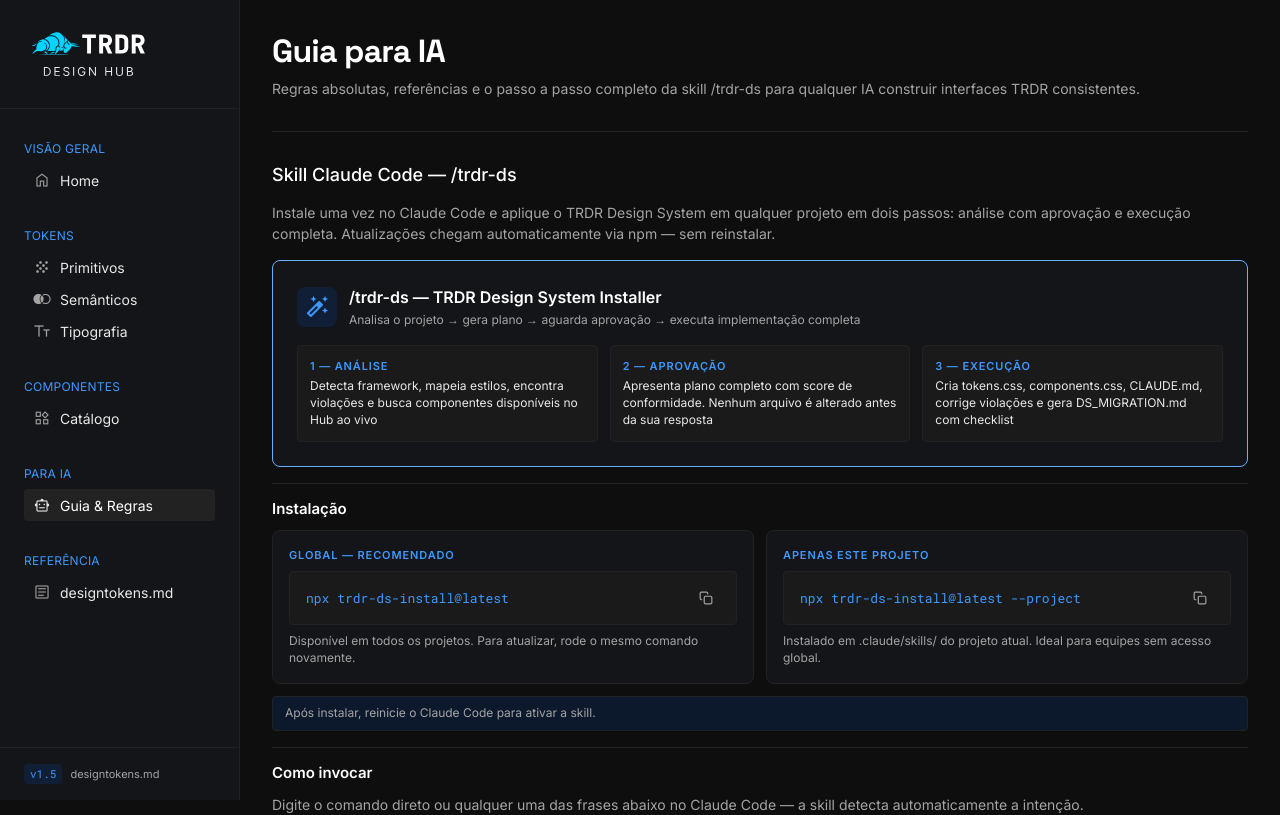
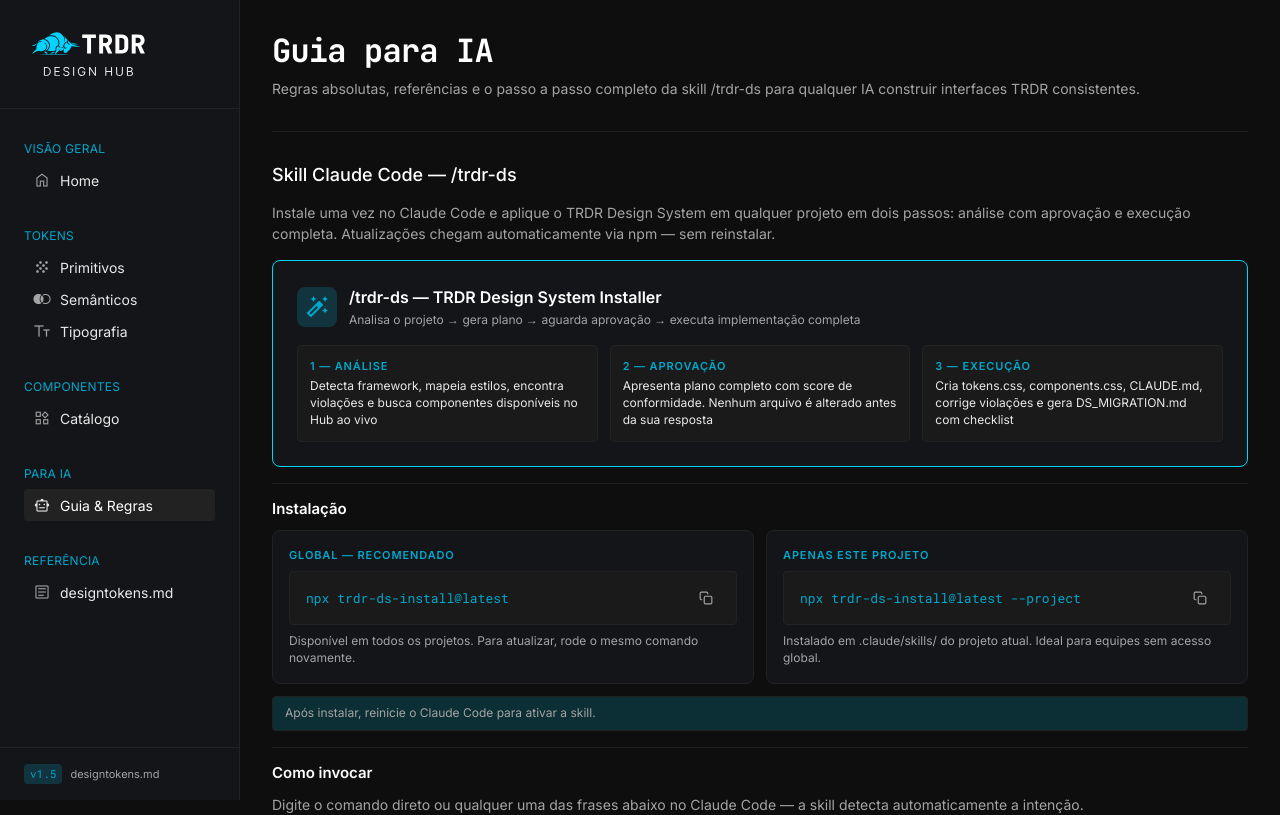
Before and after one commit to mrofernandes/trdr-design-hub, a Next.js app: page /para-ia in a window 1280 px wide. Shown: the top 815 px of the page. Built offline with nearby package versions, Linux system fonts and the light colour scheme.

Commit message:
update: brand cyan (JetBrains Mono + cyan #00D4FF), tokens Figma sync 2026-05-06

```diff
--- a/src/app/layout.tsx
+++ b/src/app/layout.tsx
@@ -1,5 +1,5 @@
 import type { Metadata } from 'next'
-import { Inter, Space_Grotesk, Roboto_Mono } from 'next/font/google'
+import { Inter, JetBrains_Mono, Roboto_Mono } from 'next/font/google'
 import AppShell from '@/components/layout/AppShell'
 import '@/styles/globals.css'
 import '@/styles/components.css'
@@ -10,9 +10,9 @@ const inter = Inter({
   display: 'swap',
 })
 
-const spaceGrotesk = Space_Grotesk({
+const jetbrainsMono = JetBrains_Mono({
   subsets: ['latin'],
-  variable: '--font-space-grotesk',
+  variable: '--font-jetbrains-mono',
   display: 'swap',
 })
 
@@ -29,7 +29,7 @@ export const metadata: Metadata = {
 
 export default function RootLayout({ children }: { children: React.ReactNode }) {
   return (
-    <html lang="pt-BR" data-theme="dark" className={`${inter.variable} ${spaceGrotesk.variable} ${robotoMono.variable}`}>
+    <html lang="pt-BR" data-theme="dark" className={`${inter.variable} ${jetbrainsMono.variable} ${robotoMono.variable}`}>
       <head>
         <link
           rel="stylesheet"
--- a/src/styles/tokens.css
+++ b/src/styles/tokens.css
@@ -1,6 +1,6 @@
 /* ==========================================================================
    TRDR Design System — CSS Variables
-   Fonte: design.md v1.4 | Gerado em: 2026-04-07
+   Fonte: Figma Variables | Atualizado: 2026-05-06
    ========================================================================== */
 
 :root {
@@ -10,20 +10,20 @@
      Nunca use diretamente na UI. Use tokens semânticos.
      ========================================================================= */
 
-  /* Azul */
-  --color-blue-50: #F0F7FF;
-  --color-blue-100: #E0EEFF;
-  --color-blue-200: #C1DDFF;
-  --color-blue-300: #A2CDFF;
-  --color-blue-400: #84BFFF;
-  --color-blue-500: #65B0FF;
-  --color-blue-600: #3D99FF;
-  --color-blue-700: #1E82FF;
-  --color-blue-800: #0066FF;
-  --color-blue-900: #0052CC;
-  --color-blue-alpha-08: #0052CC14;
-  --color-blue-alpha-16: #0052CC29;
-  --color-blue-alpha-32: #0052CC52;
+  /* Brand Cyan (renomeado de Azul — escala brand principal) */
+  --color-blue-50: #E6FEFF;
+  --color-blue-100: #CCFDFF;
+  --color-blue-200: #99F9FF;
+  --color-blue-300: #5CF3FF;
+  --color-blue-400: #29ECFF;
+  --color-blue-500: #00D4FF;
+  --color-blue-600: #00A8CC;
+  --color-blue-700: #007D99;
+  --color-blue-800: #005266;
+  --color-blue-900: #002933;
+  --color-blue-alpha-08: #00D4FF14;
+  --color-blue-alpha-16: #00D4FF29;
+  --color-blue-alpha-32: #00D4FF52;
 
   /* Neutro */
   --color-neutral-0: #FFFFFF;
@@ -109,19 +109,19 @@
   --color-orange-alpha-32: #FF640052;
 
   /* Roxo */
-  --color-purple-50: #F5F0FF;
-  --color-purple-100: #E0CCFF;
-  --color-purple-200: #C199FF;
-  --color-purple-300: #A266FF;
-  --color-purple-400: #8333FF;
-  --color-purple-500: #7C4DFF;
-  --color-purple-600: #6200EA;
-  --color-purple-700: #5000CC;
-  --color-purple-800: #3C0099;
-  --color-purple-900: #280066;
-  --color-purple-alpha-08: #7C4DFF14;
-  --color-purple-alpha-16: #7C4DFF29;
-  --color-purple-alpha-32: #7C4DFF52;
+  --color-purple-50: #F1EFF5;
+  --color-purple-100: #D6D3E5;
+  --color-purple-200: #BBB4D6;
+  --color-purple-300: #9E94C9;
+  --color-purple-400: #8072BE;
+  --color-purple-500: #6350B3;
+  --color-purple-600: #50418E;
+  --color-purple-700: #3E3467;
+  --color-purple-800: #2A2542;
+  --color-purple-900: #161320;
+  --color-purple-alpha-08: #6350B314;
+  --color-purple-alpha-16: #6350B329;
+  --color-purple-alpha-32: #6350B352;
 
   /* =========================================================================
      PRIMITIVOS — ESPAÇAMENTOS
@@ -188,11 +188,12 @@
   --bg-tertiary: #1A1A1A;
   --bg-inverse: #FFFFFF;
   --bg-overlay: #FFFFFF29;
-  --bg-brand: #3D99FF;
+  --bg-brand: #00A8CC;
+  --bg-brand2: #6350B3;
   --bg-warning: #FFCC40;
   --bg-danger: #F34F45;
   --bg-success: #31DD7E;
-  --bg-base-alpha-0: rgba(14, 14, 14, 0);
+  --bg-base-alpha-0: #0E0E0E00;
 
   /* =========================================================================
      SEMÂNTICOS — SURFACES
@@ -200,13 +201,13 @@
   --surface-primary: #4A4A4A;
   --surface-secondary: #222222;
   --surface-tertiary: #1A1A1A;
-  --surface-interactive: #0052CC;
+  --surface-interactive: #002933;
   --surface-disabled: #1A1A1A;
-  --surface-info: rgba(61, 153, 255, 0.08);
+  --surface-info: #00D4FF14;
   --surface-error: rgba(243, 79, 69, 0.08);
   --surface-warning: rgba(255, 204, 64, 0.08);
   --surface-success: rgba(79, 226, 144, 0.08);
-  --surface-brand: rgba(0, 82, 204, 0.16);
+  --surface-brand: #00D4FF29;
 
   /* =========================================================================
      SEMÂNTICOS — CONTEÚDO (TEXTO)
@@ -214,13 +215,14 @@
   --content-primary: #FFFFFF;
   --content-secondary: #E8E8E8;
   --content-tertiary: #A4A4A4;
+  --content-placeholder: #777777;
   --content-disabled: #4A4A4A;
   --content-inverse: #1A1A1A;
-  --content-info: #65B0FF;
+  --content-info: #00D4FF;
   --content-warning: #FFCC40;
   --content-error: #F34F45;
   --content-success: #4FE290;
-  --content-brand: #3D99FF;
+  --content-brand: #00A8CC;
   --content-on-brand: #FFFFFF;
 
   /* =========================================================================
@@ -229,43 +231,47 @@
   --border-default: #4A4A4A;
   --border-subtle: #222222;
   --border-strong: #A4A4A4;
-  --border-focus: #65B0FF;
+  --border-focus: #00D4FF;
   --border-disabled: #777777;
 
   /* =========================================================================
      SEMÂNTICOS — AÇÕES
      ========================================================================= */
 
-  /* Brand (Azul — primário) */
-  --action-brand-default: #3D99FF;
-  --action-brand-hover: #1E82FF;
-  --action-brand-active: #0066FF;
-  --action-brand-disabled: #0052CC29;
-  --action-brand-alpha: rgba(61, 153, 255, 0.16);
+  /* Brand (Ciano — primário) */
+  --action-brand-default: #00A8CC;
+  --action-brand-hover: #007D99;
+  --action-brand-active: #005266;
+  --action-brand-disabled: #777777;
+  --action-brand-alpha: #00D4FF14;
 
-  /* Brand Inverse (botão primário sólido azul) */
-  --action-brand-inverse-default: #0066FF;
-  --action-brand-inverse-hover: #1E82FF;
-  --action-brand-inverse-active: #0052CC;
+  /* Brand Inverse (botão CTA primário sólido) */
+  --action-brand-inverse-default: #005266;
+  --action-brand-inverse-hover: #007D99;
+  --action-brand-inverse-active: #002933;
+  --action-brand-inverse-alpha: #00D4FF14;
+  --action-brand-inverse-disabled: #777777;
 
   /* Secondary (Neutro) */
   --action-secondary-default: #4A4A4A;
   --action-secondary-hover: #777777;
   --action-secondary-active: #A4A4A4;
   --action-secondary-disabled: #1A1A1A;
-  --action-secondary-alpha: rgba(74, 74, 74, 0.16);
+  --action-secondary-alpha: #4A4A4A29;
 
   /* Tertiary (Roxo) */
-  --action-tertiary-default: #7C4DFF;
-  --action-tertiary-hover: #6200EA;
-  --action-tertiary-active: #5000CC;
-  --action-tertiary-disabled: #7C4DFF29;
+  --action-tertiary-default: #6350B3;
+  --action-tertiary-hover: #50418E;
+  --action-tertiary-active: #3E3467;
+  --action-tertiary-disabled: #6350B314;
+  --action-tertiary-alpha: #6350B329;
 
   /* Destructive (Laranja) */
   --action-destructive-default: #F57C00;
   --action-destructive-hover: #FF6400;
   --action-destructive-active: #CC5000;
   --action-destructive-disabled: #FF640014;
+  --action-destructive-alpha: rgba(245, 124, 0, 0.16);
 
   /* =========================================================================
      SEMÂNTICOS — CONTEXTO DE TRADING
@@ -277,7 +283,9 @@
 
   /* Preço */
   --context-trading-up: #4FE290;
+  --context-trading-up-alpha: rgba(79, 226, 144, 0.08);
   --context-trading-down: #F34F45;
+  --context-trading-down-alpha: rgba(243, 79, 69, 0.08);
 
   /* Long (Compra) */
   --context-trading-long-text: #4FE290;
@@ -292,10 +300,10 @@
   --context-trading-short-active: rgba(243, 79, 69, 0.16);
 
   /* Stop Loss */
-  --context-trading-stop-default: rgba(255, 100, 0, 0.16);
-  --context-trading-stop-hover: rgba(255, 100, 0, 0.24);
-  --context-trading-stop-active: rgba(255, 100, 0, 0.32);
-  --context-trading-stop-alpha: rgba(255, 100, 0, 0.08);
+  --context-trading-stop-default: #F97316;
+  --context-trading-stop-hover: rgba(249, 115, 22, 0.24);
+  --context-trading-stop-active: rgba(249, 115, 22, 0.32);
+  --context-trading-stop-alpha: rgba(249, 115, 22, 0.08);
 
   /* =========================================================================
      SCALE — ESPAÇAMENTOS RESPONSIVOS (Desktop padrão)
@@ -328,16 +336,16 @@
   /* =========================================================================
      FONTES
      ========================================================================= */
-  --font-primary: var(--font-space-grotesk), 'Space Grotesk', sans-serif;
+  --font-primary: var(--font-jetbrains-mono), 'JetBrains Mono', monospace;
   --font-secondary: var(--font-inter), 'Inter', sans-serif;
   --font-mono: var(--font-roboto-mono), 'Roboto Mono', monospace;
 
   /* =========================================================================
      GRADIENTES DE BRANDING (Site)
      ========================================================================= */
-  --gradient-text-brand: linear-gradient(90deg, #3D99FF 0%, #FFFFFF 100%);
-  --gradient-text-brand-hero: linear-gradient(90deg, #3D99FF 30%, #FFFFFF 100%);
-  --gradient-bg-hero: linear-gradient(180deg, #0052CC 0%, #0E0E0E 40%);
+  --gradient-text-brand: linear-gradient(90deg, #00A8CC 0%, #FFFFFF 100%);
+  --gradient-text-brand-hero: linear-gradient(90deg, #00A8CC 30%, #FFFFFF 100%);
+  --gradient-bg-hero: linear-gradient(180deg, #002933 0%, #0E0E0E 40%);
   --gradient-bg-fade: linear-gradient(180deg, rgba(14,14,14,0) 0%, #0E0E0E 47%);
 }
 
@@ -350,26 +358,33 @@
   --bg-tertiary: #FAFAFA;
   --bg-inverse: #1A1A1A;
   --bg-overlay: #00000029;
+  --bg-base-alpha-0: #FFFFFF00;
 
   --surface-primary: #D2D2D2;
   --surface-secondary: #E8E8E8;
   --surface-tertiary: #EEEEEE;
-  --surface-interactive: #84BFFF;
+  --surface-interactive: #29ECFF;
   --surface-disabled: #FAFAFA;
+  --surface-brand: #00D4FF29;
 
   --content-primary: #1A1A1A;
   --content-secondary: #222222;
   --content-tertiary: #4A4A4A;
   --content-disabled: #777777;
   --content-inverse: #FFFFFF;
-  --content-brand: #0066FF;
+  --content-brand: #005266;
+  --content-info: #00A8CC;
 
   --border-default: #A4A4A4;
   --border-subtle: #E8E8E8;
   --border-strong: #D2D2D2;
   --border-disabled: #E8E8E8;
+  --border-focus: #00D4FF;
 
-  --action-brand-default: #0066FF;
-  --action-brand-hover: #1E82FF;
-  --action-brand-active: #3D99FF;
+  --action-brand-default: #007D99;
+  --action-brand-hover: #005266;
+  --action-brand-active: #002933;
+  --action-brand-inverse-default: #00A8CC;
+  --action-brand-inverse-hover: #007D99;
+  --action-brand-inverse-active: #005266;
 }
```
Also changed, not shown: src/app/tokens/tipografia/page.tsx (+8 -8 lines), src/data/ia-rules.ts (+17 -16 lines), src/data/tokens.ts (+28 -28 lines).
